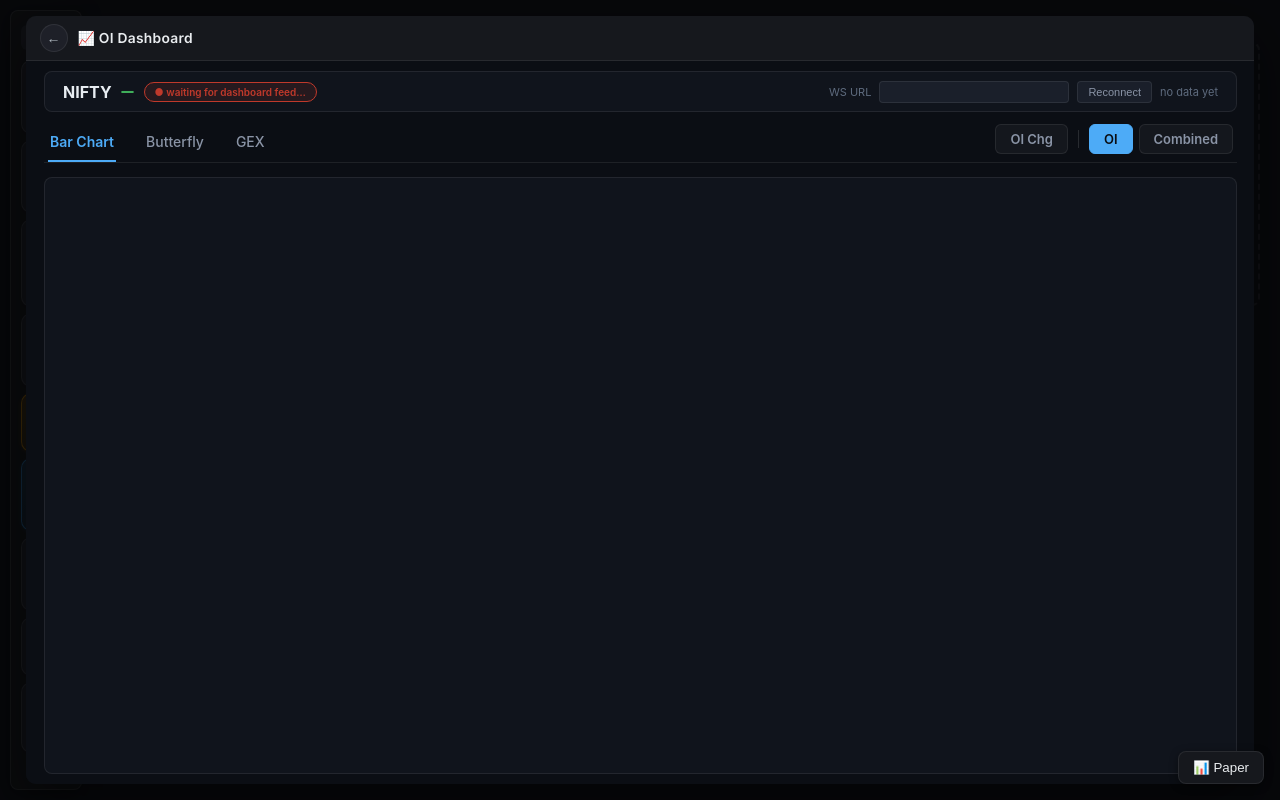
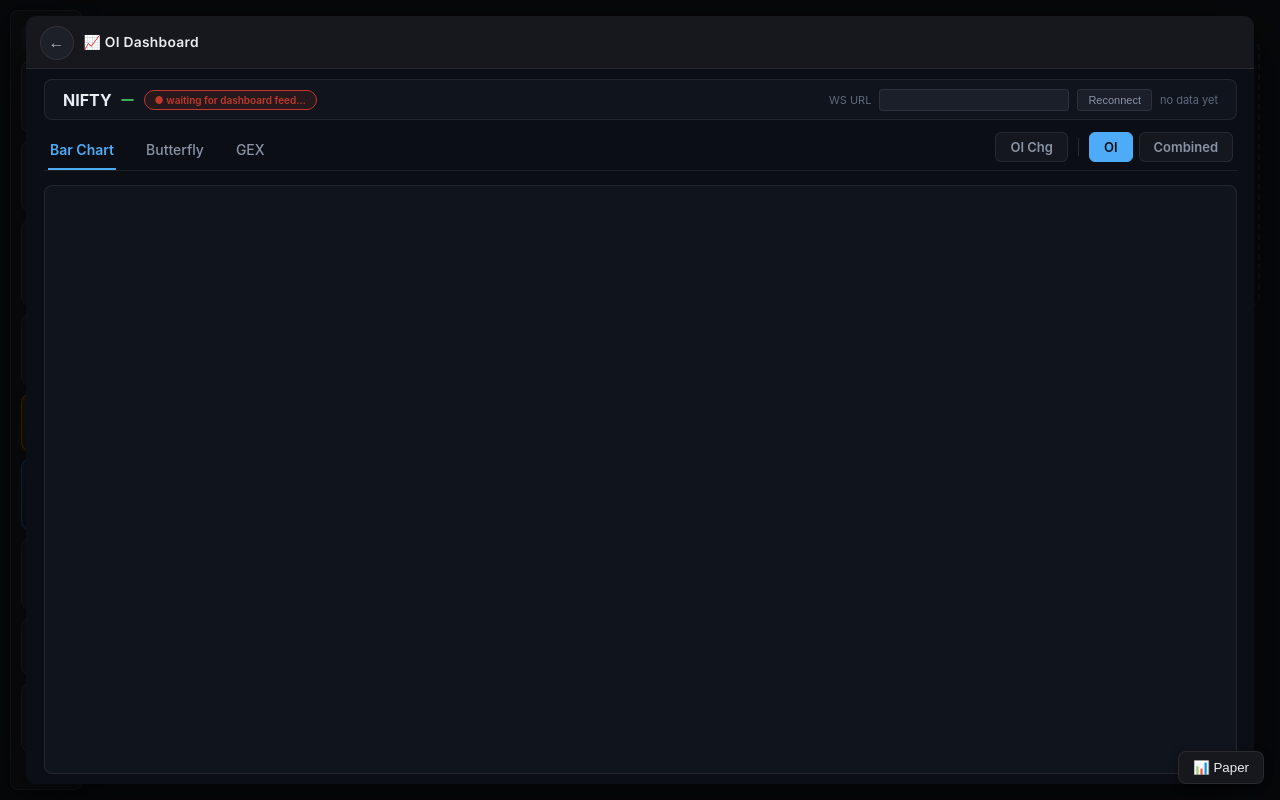
Before and after one commit to adarahman/mTerminals, a plain HTML site: page frontend/DashboardPro.html in a window 1280 px wide. Both pictures are taken after a click on the button "📈 OI Dash". Drawn offline with nearby package versions, Linux system fonts and the light colour scheme; no server answers.

Commit message:
Match .oc-modal-back dimensions to option-chain.html's .oc-back (34px, 16px, margin-top)

```diff
--- a/frontend/styles.css
+++ b/frontend/styles.css
@@ -794,12 +794,12 @@ body{font-family:var(--font-sans);background:var(--bg-0);color:var(--text-primar
   gap:10px;
 }
 .oc-modal-back{
-  width:28px;height:28px;border-radius:50%;
+  width:34px;height:34px;border-radius:50%;
   background:var(--bg-2);border:1px solid var(--border);
-  color:var(--text-secondary);font-size:14px;cursor:pointer;
+  color:var(--text-secondary);font-size:16px;cursor:pointer;
   display:flex;align-items:center;justify-content:center;
   transition:border-color .15s,color .15s,transform .1s;
-  flex-shrink:0;
+  flex-shrink:0;margin-top:2px;
 }
 .oc-modal-back:hover{
   border-color:var(--info);
```
